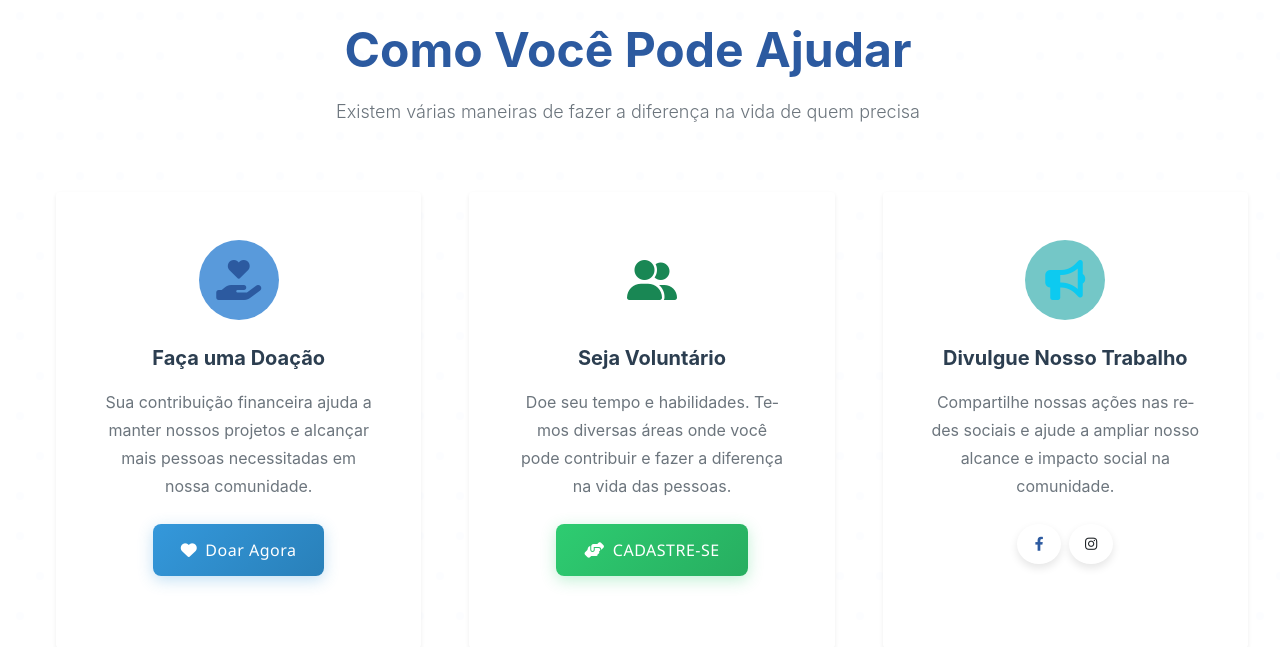
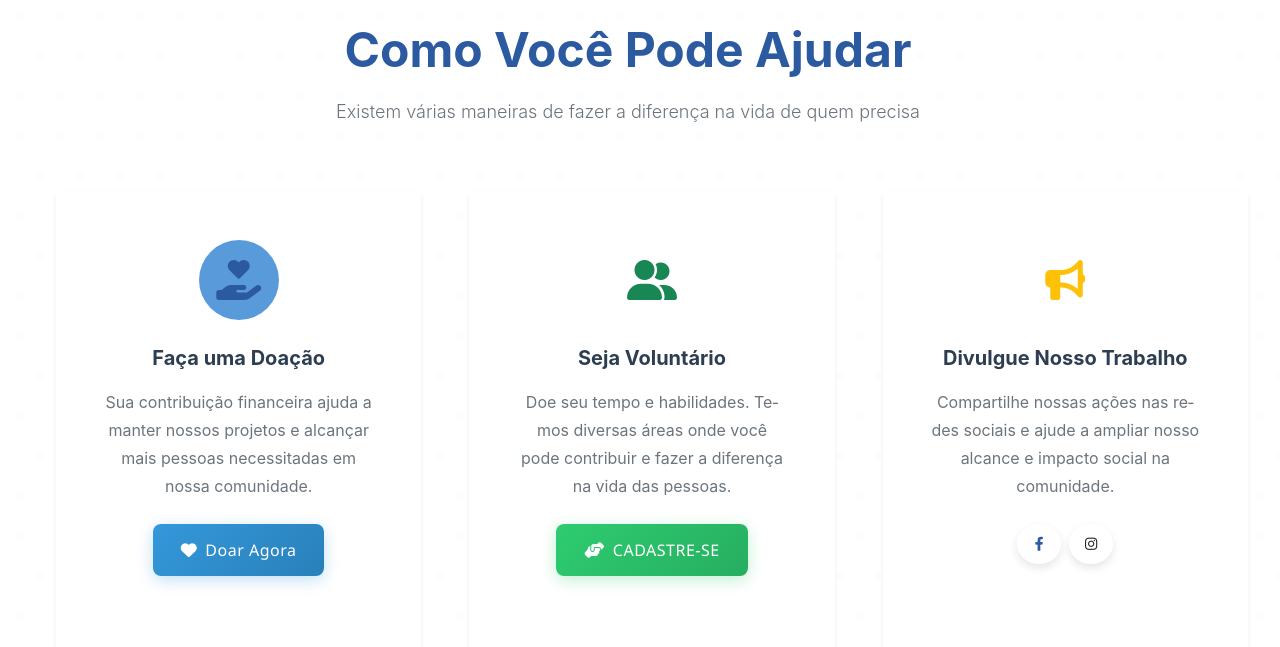
Before and after one commit to BianoSorriso/OngAbrigoCasaDeIsraelNovo, a Django app: page / in a window 1280 px wide. Shown: the part 1884-2531 px from the top of the page. Run offline with Django 5.2, Linux system fonts and the light colour scheme; data that the repository does not hold is empty.

Commit message:
Atualização de cores: ícones e textos mais amigáveis e acessíveis

```diff
--- a/templates/pages/doacoes.html
+++ b/templates/pages/doacoes.html
@@ -177,8 +177,8 @@ console.log('🔥 Script do modal PIX carregado!');
                 <!-- Doação Financeira -->
                 <div class="col-lg-4 col-md-4 col-sm-12">
                     <div class="card h-100 border-0 shadow-sm">
-                    <div class="card-header bg-primary text-white text-center py-3">
-                        <h3 class="h5 mb-0"><i class="fas fa-hand-holding-usd me-2"></i> Doação Financeira</h3>
+                    <div class="card-header bg-light text-dark text-center py-3 border-bottom">
+                        <h3 class="h5 mb-0"><i class="fas fa-hand-holding-usd me-2 text-success"></i> Doação Financeira</h3>
                     </div>
                     <div class="card-body p-4">
                         <p class="mb-4">Contribua com qualquer valor para ajudar a manter nossos projetos. Você pode fazer uma doação única ou tornar-se um doador recorrente.</p>
--- a/templates/pages/home.html
+++ b/templates/pages/home.html
@@ -171,8 +171,8 @@
                     <div class="card h-100 border-0 shadow-sm text-center">
                     <div class="card-body p-4">
                         <div class="mb-4">
-                            <div class="bg-info bg-opacity-10 d-inline-flex align-items-center justify-content-center rounded-circle" style="width: 80px; height: 80px;">
-                                <i class="fas fa-bullhorn text-info" style="font-size: 2.5rem;"></i>
+                            <div class="bg-warning bg-opacity-10 d-inline-flex align-items-center justify-content-center rounded-circle" style="width: 80px; height: 80px;">
+                                <i class="fas fa-bullhorn text-warning" style="font-size: 2.5rem;"></i>
                             </div>
                         </div>
                         <h4 class="card-title fw-bold mb-3">Divulgue Nosso Trabalho</h4>
--- a/templates/pages/projetos.html
+++ b/templates/pages/projetos.html
@@ -373,8 +373,8 @@ console.log('🔥 Script dos modais de projetos carregado!');
                     <div class="col-lg-12 col-md-4 col-12">
                         <div class="d-flex align-items-center text-start h-100 p-3 bg-white rounded-3 shadow-sm border">
                             <div class="me-3 flex-shrink-0">
-                                <div class="bg-info bg-opacity-10 d-inline-flex align-items-center justify-content-center rounded-circle" style="width: 60px; height: 60px;">
-                                    <i class="fas fa-building text-info" style="font-size: 1.5rem;"></i>
+                                <div class="bg-success bg-opacity-10 d-inline-flex align-items-center justify-content-center rounded-circle" style="width: 60px; height: 60px;">
+                                    <i class="fas fa-building text-success" style="font-size: 1.5rem;"></i>
                                 </div>
                             </div>
                             <div class="flex-grow-1">
```
